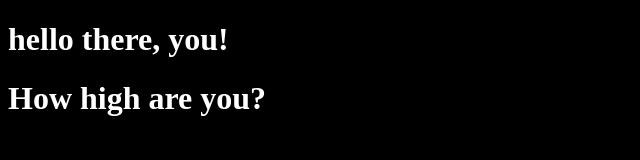
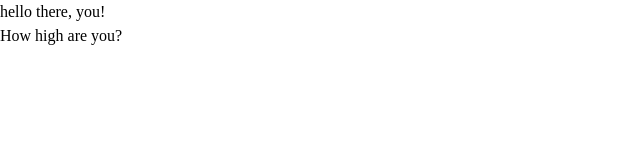
Before and after one commit to mazur-krzysiek/mon-website, a website built with Vite: page index.html in a window 1280 px wide. Shown: the whole page, without its empty margins (0-640 px from the left). Built offline with nearby package versions, Linux system fonts and the light colour scheme.

Commit message:
Setting up reset & custom properties: fs, ff, clr

```diff
--- a/index.html
+++ b/index.html
@@ -5,6 +5,9 @@
     <link rel="icon" type="image/svg+xml" href="/vite.svg" />
     <meta name="viewport" content="width=device-width, initial-scale=1.0" />
     <title>Vite App</title>
+    <link rel="preconnect" href="https://fonts.googleapis.com">
+    <link rel="preconnect" href="https://fonts.gstatic.com" crossorigin>
+    <link href="https://fonts.googleapis.com/css2?family=Jost:wght@300;400;500&display=swap" rel="stylesheet">
     <link rel="stylesheet" href="style.css">
   </head>
   <body>
--- a/style.css
+++ b/style.css
@@ -1,4 +1,144 @@
+:root {
+  --clr-primary-black-700: hsla(18, 18%, 11%, 1);
+  --clr-primary-black-500: hsla(15, 6%, 28%, 1);
+  --clr-primary-black-400: hsla(17, 3%, 45%, 1);
+  --clr-primary-black-300: hsla(20, 3%, 63%, 1);
+
+  --clr-secondary-cafe-700: hsla(28, 18%, 64%, 1);
+  --clr-secondary-cafe-500: hsla(28, 18%, 71%, 1);
+  --clr-secondary-cafe-400: hsla(28, 17%, 78%, 1);
+  --clr-secondary-cafe-300: hsla(26, 19%, 85%, 1);
+  --clr-secondary-cafe-200: hsla(26, 19%, 93%, 1);
+  --clr-secondary-cafe-100: hsla(40, 16%, 96%, 1);
+
+  --clr-accent-brown-700: hsla(19, 18%, 28%, 1);
+  --clr-accent-brown-500: hsla(19, 11%, 39%, 1);
+  --clr-accent-brown-400: hsla(18, 8%, 51%, 1);
+  --clr-accent-brown-300: hsla(19, 12%, 74%, 1);
+  --clr-accent-brown-200: hsla(18, 18%, 86%, 1);
+
+  --ff-primary: 'Jost', sans-serif;
+
+  --ff-body: var(--ff-primary);
+  --ff-heading: var(--ff-primary);
+
+  --fw-light: 300;
+  --fw-regular: 400;
+  --fw-medium: 500;
+
+  /* Font size - mobile */
+  /* Text font sizes*/
+  --fs-200: .875rem; /*body-small*/
+  --fs-300: 1rem; /*body*/
+
+  /* Headers font sizes */
+  --fs-400: 1.1875rem; /*h5*/
+  --fs-500: 1.3125rem; /*h4*/
+  --fs-600: 1.5625rem; /*h3*/
+  --fs-700: 1.8125rem; /*h2*/
+  --fs-800: 2.125rem; /*h1*/
+
+  /* Displays font sizes*/
+  --fs-900: 2.8125rem; /*Display-03*/
+  --fs-1000: 3.25rem; /*Display-02*/
+  --fs-1100: 3.8125rem; /*Display-01*/
+
+  --fs-body: var(--fs-300);
+  --fs-nav: var(--fs-300);
+  --fs-btn-primary: var(--fs-300);
+  --fs-btn-secondary: var(--fs-200);
+}
+
+@media(min-width: 50em) {
+  :root {
+
+    /* Font size desktop */
+      /* Text font sizes*/
+    --fs-200: .875rem; /*body-small*/
+    --fs-300: 1rem; /*body*/
+
+      /* Headers font sizes */
+    --fs-400: 1.3125rem; /*h5*/
+    --fs-500: 1.5625rem; /*h4*/
+    --fs-600: 1.8125rem; /*h3*/
+    --fs-700: 2.125rem; /*h2*/
+    --fs-800: 2.8125rem; /*h1*/
+
+      /* Displays font sizes*/
+    --fs-900: 3.8125rem; /*Display-03*/
+    --fs-1000: 8rem; /*Display-02*/
+    --fs-1100: 14.4375rem; /*Display-01*/
+
+    --fs-nav: var(--fs-200);
+    --fs-btn-primary: var(--fs-400);
+    --fs-btn-secondary: var(--fs-300);
+  }
+}
+
+
+// https://piccalil.li/blog/a-modern-css-reset
+
+/* Box sizing rules */
+*,
+*::before,
+*::after {
+  box-sizing: border-box;
+}
+
+/* Remove default margin */
+* {
+  margin: 0;
+  padding: 0;
+  font: inherit;
+}
+
+/* Remove list styles on ul, ol elements with a list role, which suggests default styling will be removed */
+ul[role='list'],
+ol[role='list'] {
+  list-style: none;
+}
+
+/* Set core root defaults */
+html:focus-within {
+  scroll-behavior: smooth;
+}
+
+html,
 body {
-  background-color: black;
-  color: white;
+  height: 100%;
 }
+
+/* Set core body defaults */
+body {
+  text-rendering: optimizeSpeed;
+  line-height: 1.5;
+}
+
+/* A elements that don't have a class get default styles */
+a:not([class]) {
+  text-decoration-skip-ink: auto;
+}
+
+/* Make images easier to work with */
+img,
+picture,
+svg {
+  max-width: 100%;
+  display: block;
+}
+
+/* Remove all animations, transitions and smooth scroll for people that prefer not to see them */
+@media (prefers-reduced-motion: reduce) {
+  html:focus-within {
+   scroll-behavior: auto;
+  }
+
+  *,
+  *::before,
+  *::after {
+    animation-duration: 0.01ms !important;
+    animation-iteration-count: 1 !important;
+    transition-duration: 0.01ms !important;
+    scroll-behavior: auto !important;
+  }
+}
```
